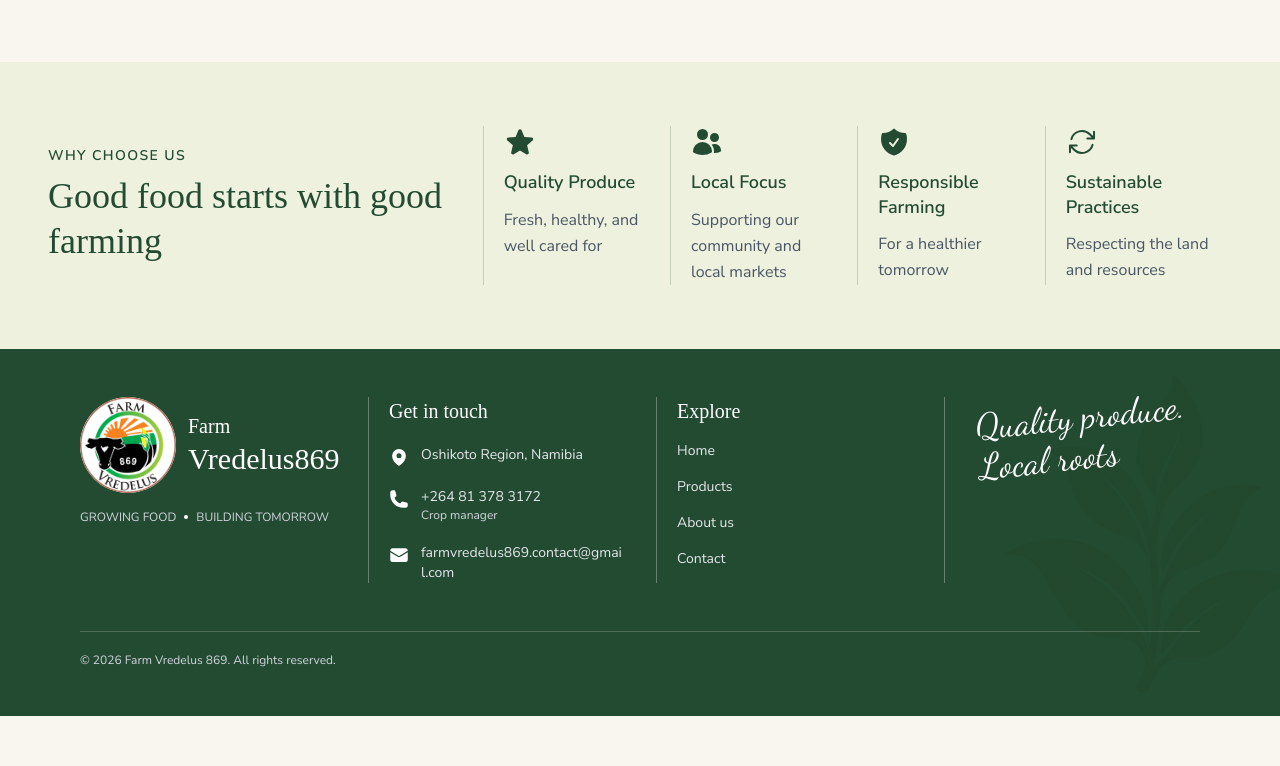
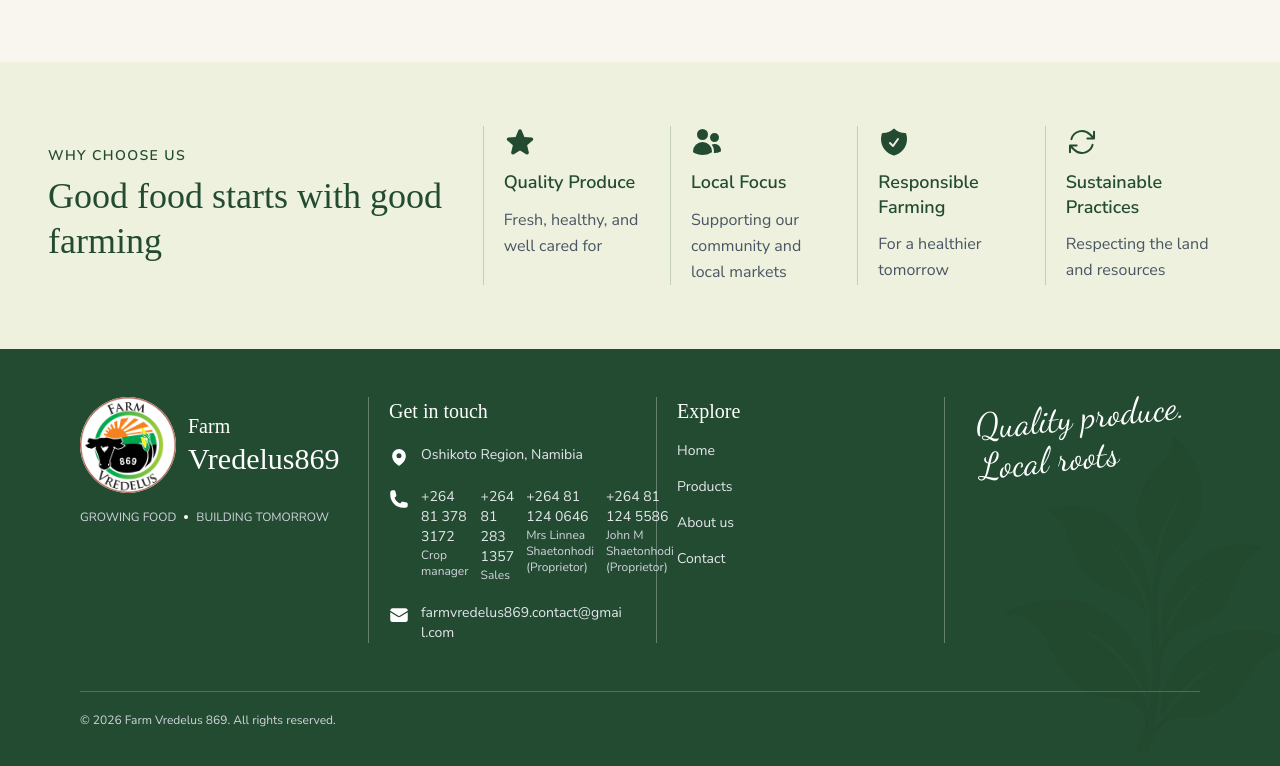
Before and after one commit to Fynecode/farm-vredelus869, a Vue app: page / in a window 1280 px wide. Shown: the part 2228-2994 px from the top of the page. Before the commit the page ends 2944 px from the top, so only its background shows below. Built offline with nearby package versions, Linux system fonts and the light colour scheme.

Commit message:
Chore: Update footer

```diff
--- a/src/components/layout/SiteFooter.vue
+++ b/src/components/layout/SiteFooter.vue
@@ -61,6 +61,27 @@ import {
                         +264 81 378 3172
                         <span class="block text-xs text-gray-300">Crop manager</span>
                     </a>
+                    <a
+                        href="tel:+264812831357"
+                        class="break-words text-sm text-gray-200 transition hover:text-white"
+                    >
+                        +264 81 283 1357
+                        <span class="block text-xs text-gray-300">Sales</span>
+                    </a>
+                    <a
+                        href="tel:+264811240646"
+                        class="break-words text-sm text-gray-200 transition hover:text-white"
+                    >
+                        +264 81 124 0646
+                        <span class="block text-xs text-gray-300">Mrs Linnea Shaetonhodi (Proprietor)</span>
+                    </a>
+                    <a
+                        href="tel:+264811245586"
+                        class="break-words text-sm text-gray-200 transition hover:text-white"
+                    >
+                        +264 81 124 5586
+                        <span class="block text-xs text-gray-300">John M Shaetonhodi (Proprietor)</span>
+                    </a>
                 </div>
 
                 <div class="flex items-start gap-3">
```
